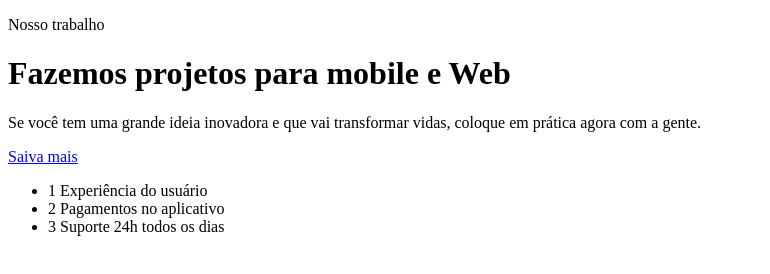
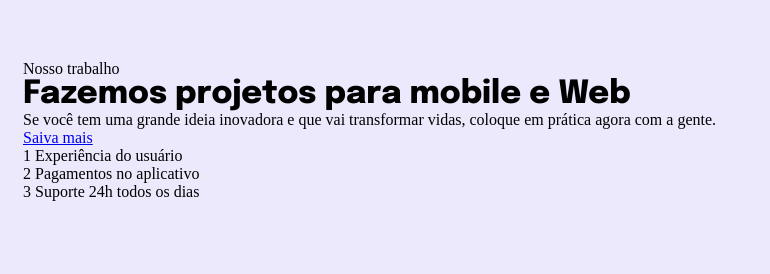
Before and after one commit to ambleandro/Projeto04, a plain HTML site: page index.html in a window 1280 px wide. Shown: the whole page, without its empty margins (0-770 px from the left). Drawn offline with Linux system fonts and the light colour scheme.

Commit message:
aplicando fonte do h, removendo os bullets do ul e resetando mas margens

```diff
--- a/index.html
+++ b/index.html
@@ -2,9 +2,13 @@
 <html lang="pt-br">
 <head>
   <meta charset="UTF-8">
+  <link rel="preconnect" href="https://fonts.googleapis.com">
+  <link rel="preconnect" href="https://fonts.gstatic.com" crossorigin>
+
   <meta name="viewport" content="width=device-width, initial-scale=1.0">
   <title>Introdução à Responsividade</title>
 
+  <link href="https://fonts.googleapis.com/css2?family=Epilogue:ital,wght@0,100..900;1,100..900&display=swap" rel="stylesheet">
   <link rel="stylesheet" href="style.css">
 </head>
 <body>
--- a/style.css
+++ b/style.css
@@ -0,0 +1,20 @@
+* {
+  margin: 0;
+  padding: 0;
+  box-sizing: border-box;
+}
+
+ul {
+  list-style: none;
+}
+
+body {
+  background: #ECE9FD;
+
+  padding: 60px 23px 66px;
+}
+
+h1 {
+  font-family: 'Epilogue', sans-serif;
+  font-weight: 800;
+}
```
